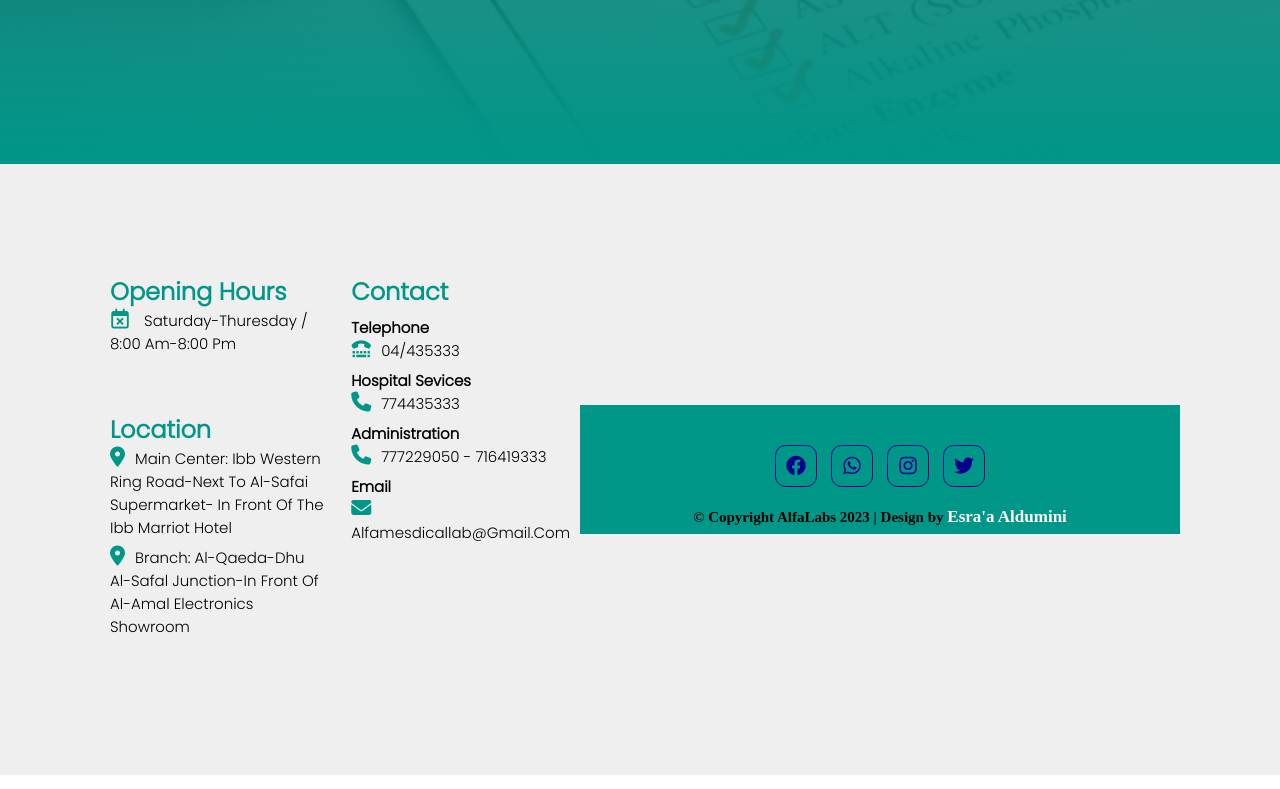
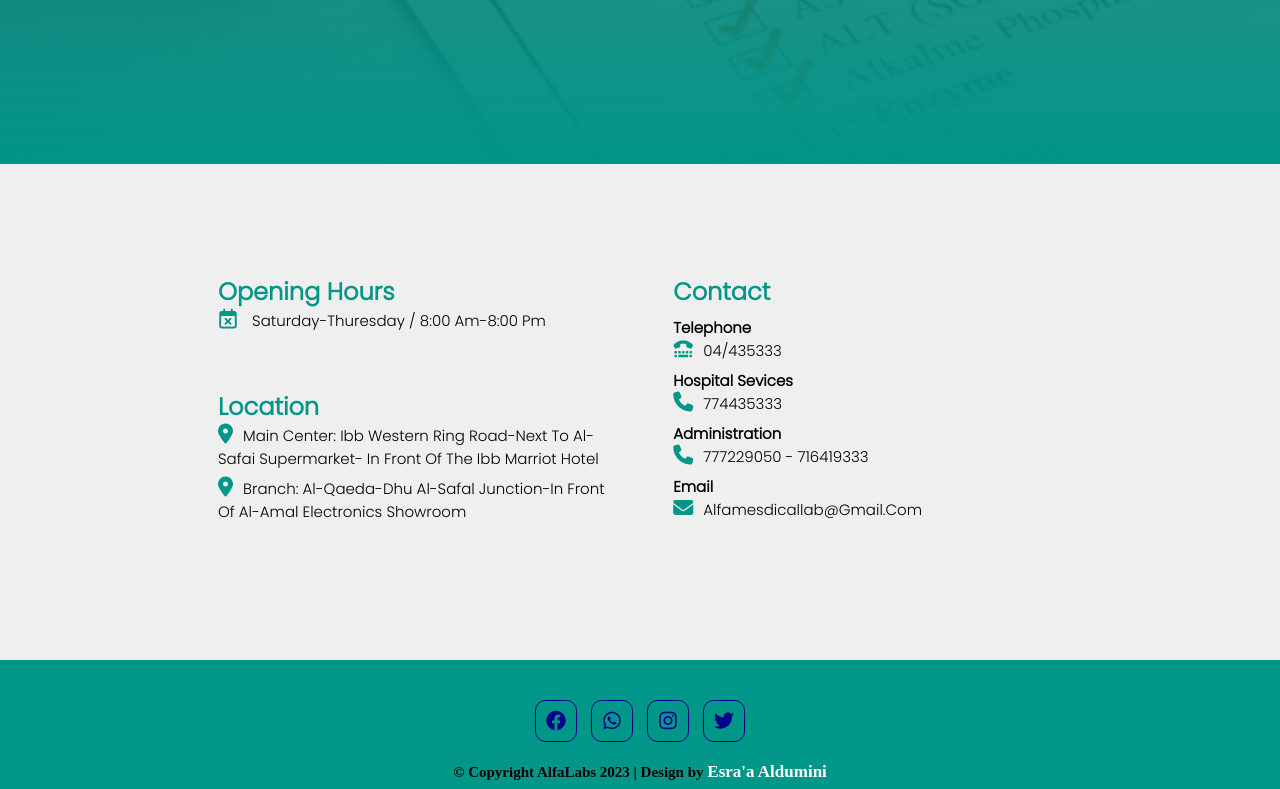
Before and after one commit to Anasaqlan/AlfaLabs, a plain HTML site: page index.html in a window 1280 px wide. Shown: the part 3660-4449 px from the top of the page. Drawn offline with Linux system fonts and the light colour scheme.

Commit message:
update index.html with index.html

```diff
--- a/index.html
+++ b/index.html
@@ -305,6 +305,9 @@
                 <p><i class="fa-solid fa-envelope"></i>alfamesdicallab@gmail.com</p>
             </div>
         </div>
+    </section>
+        <section id="social-icon">
+
         <div class="social-icons">
             <i class="fab fa-facebook"></i>
             <i class="fa-brands fa-whatsapp"></i>
```
